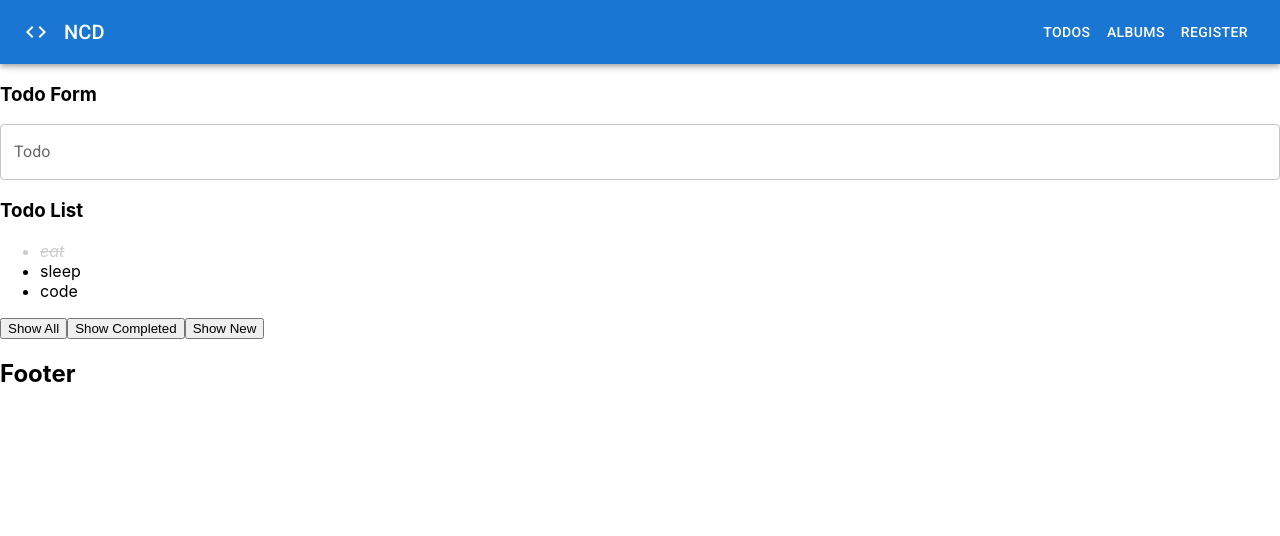
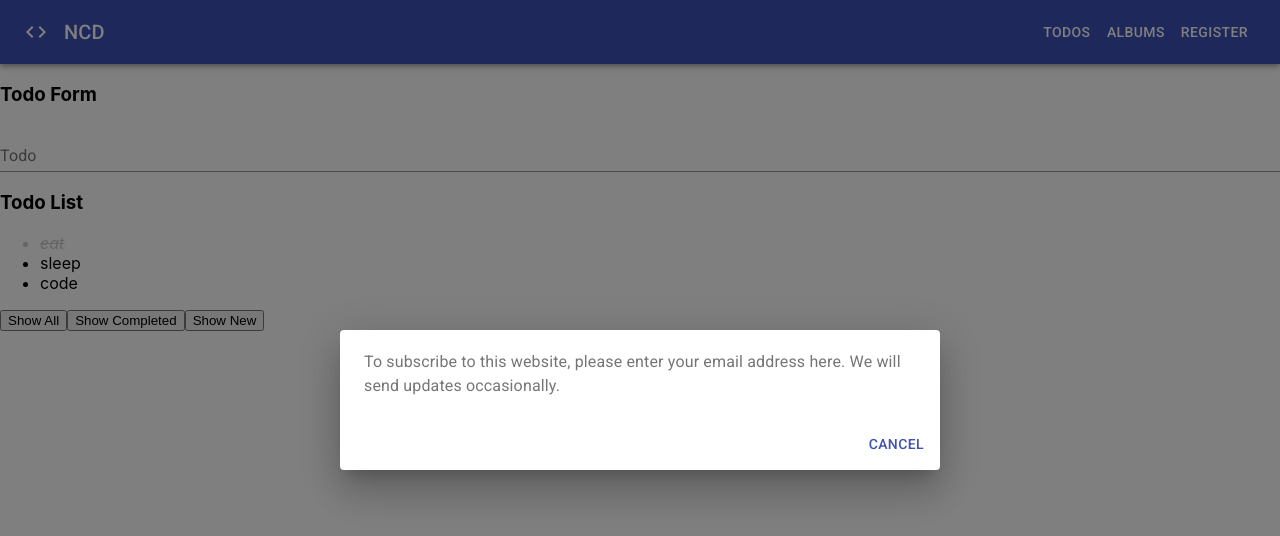
Before and after one commit to ncongduy/learn-react-easy-frontend, a React (Create React App) app: page /todos in a window 1280 px wide. Both pictures are taken after a click on the button "REGISTER". Shown: the top 536 px of the page. Built offline with nearby package versions, Linux system fonts and the light colour scheme; the HTML template or start-up script is replaced by a standard one.

Commit message:
feat: create dialog form register

```diff
--- a/package.json
+++ b/package.json
@@ -3,12 +3,10 @@
   "version": "0.1.0",
   "private": true,
   "dependencies": {
-    "@emotion/react": "^11.7.0",
-    "@emotion/styled": "^11.6.0",
     "@hookform/error-message": "^2.0.0",
     "@hookform/resolvers": "^1.3.7",
-    "@mui/icons-material": "^5.2.1",
-    "@mui/material": "^5.2.3",
+    "@material-ui/core": "^4.12.3",
+    "@material-ui/icons": "^4.11.2",
     "@mui/styles": "^5.2.3",
     "@reduxjs/toolkit": "^1.7.0",
     "@testing-library/jest-dom": "^5.15.1",
--- a/src/App.js
+++ b/src/App.js
@@ -35,7 +35,6 @@
 
         {/* <Route component={NotFound} /> */}
       </Switch>
-      <h2>Footer</h2>
     </div>
   );
 }
--- a/src/components/Header/index.jsx
+++ b/src/components/Header/index.jsx
@@ -1,26 +1,91 @@
-import CodeIcon from '@mui/icons-material/Code';
-import AppBar from '@mui/material/AppBar';
-import Box from '@mui/material/Box';
-import Button from '@mui/material/Button';
-import Toolbar from '@mui/material/Toolbar';
-import Typography from '@mui/material/Typography';
-import * as React from 'react';
+import AppBar from '@material-ui/core/AppBar';
+import Button from '@material-ui/core/Button';
+import Dialog from '@material-ui/core/Dialog';
+import DialogActions from '@material-ui/core/DialogActions';
+import DialogContent from '@material-ui/core/DialogContent';
+import DialogContentText from '@material-ui/core/DialogContentText';
+import { makeStyles } from '@material-ui/core/styles';
+import Toolbar from '@material-ui/core/Toolbar';
+import Typography from '@material-ui/core/Typography';
+import CodeIcon from '@material-ui/icons/Code';
+import React, { useState } from 'react';
+import { Link, NavLink } from 'react-router-dom';
 
-export default function Header() {
+const useStyles = makeStyles((theme) => ({
+  root: {
+    flexGrow: 1,
+  },
+  menuButton: {
+    marginRight: theme.spacing(2),
+  },
+  title: {
+    flexGrow: 1,
+  },
+  link: {
+    color: '#fff',
+    textDecoration: 'none',
+  },
+}));
+
+export default function ButtonAppBar() {
+  const classes = useStyles();
+
+  const [open, setOpen] = useState(false);
+
+  const handleClickOpen = () => {
+    setOpen(true);
+  };
+
+  const handleClose = () => {
+    setOpen(false);
+  };
+
   return (
-    <Box sx={{ flexGrow: 1 }}>
+    <div className={classes.root}>
       <AppBar position="static">
         <Toolbar>
-          <CodeIcon sx={{ mr: 2 }} />
-          <Typography variant="h6" component="div" sx={{ flexGrow: 1 }}>
-            NCD
+          <CodeIcon className={classes.menuButton} />
+
+          <Typography variant="h6" className={classes.title}>
+            <Link className={classes.link} to="/">
+              NCD
+            </Link>
           </Typography>
 
-          <Button color="inherit">Todos</Button>
-          <Button color="inherit">Albums</Button>
-          <Button color="inherit">Register</Button>
+          <NavLink className={classes.link} to="/todos">
+            <Button color="inherit">Todos</Button>
+          </NavLink>
+
+          <NavLink className={classes.link} to="/albums">
+            <Button color="inherit">Albums</Button>
+          </NavLink>
+
+          <Button color="inherit" onClick={handleClickOpen}>
+            Register
+          </Button>
         </Toolbar>
       </AppBar>
-    </Box>
+
+      <Dialog
+        open={open}
+        onClose={handleClose}
+        aria-labelledby="form-dialog-title"
+        disableEscapeKeyDown
+        disableBackdropClick
+      >
+        <DialogContent>
+          <DialogContentText>
+            To subscribe to this website, please enter your email address here.
+            We will send updates occasionally.
+          </DialogContentText>
+        </DialogContent>
+
+        <DialogActions>
+          <Button onClick={handleClose} color="primary">
+            Cancel
+          </Button>
+        </DialogActions>
+      </Dialog>
+    </div>
   );
 }
--- a/src/components/form-controls/InputField/index.jsx
+++ b/src/components/form-controls/InputField/index.jsx
@@ -1,4 +1,4 @@
-import { TextField } from '@mui/material';
+import { TextField } from '@material-ui/core';
 import PropTypes from 'prop-types';
 import React from 'react';
 import { Controller } from 'react-hook-form';
--- a/src/features/Counter/index.jsx
+++ b/src/features/Counter/index.jsx
@@ -2,7 +2,7 @@
 import { useDispatch, useSelector } from 'react-redux';
 import { increase, decrease } from './counterSlice';
 import { makeStyles } from '@mui/styles';
-import Button from '@mui/material/Button';
+import { Button } from '@material-ui/core';
 
 const useStyles = makeStyles({
   root: {
```
Also changed, not shown: 1 other file (tests, documents, lock files or other folders).
